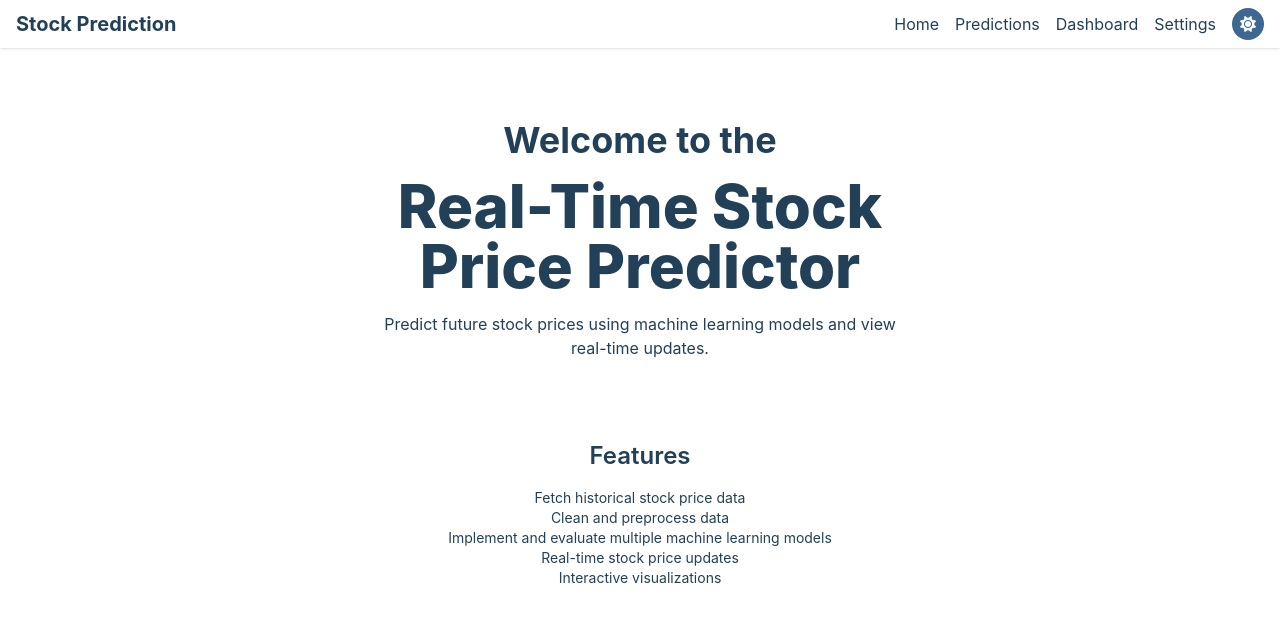
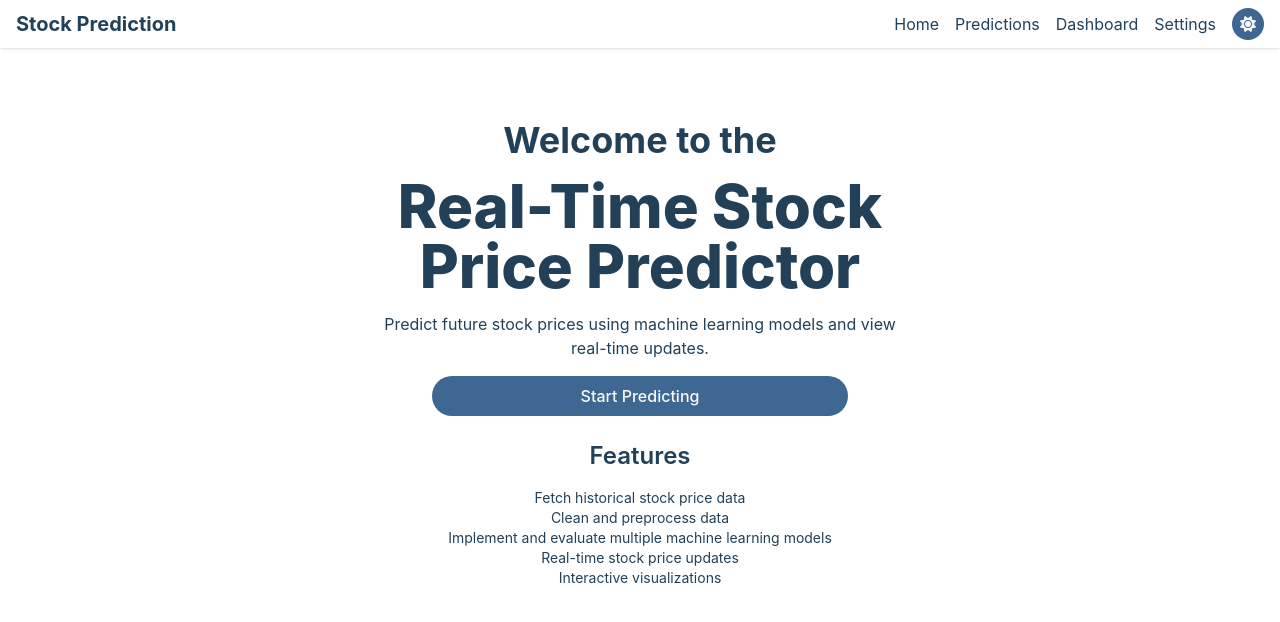
Before and after one commit to nbursa/stock-price-predictor, a Vue app: page / in a window 1280 px wide. Shown: the top 622 px of the page. Built offline with nearby package versions, Linux system fonts and the light colour scheme; no server answers.

Commit message:
Homepage cta

```diff
--- a/src/views/Home.vue
+++ b/src/views/Home.vue
@@ -1,6 +1,6 @@
 <template>
-  <div class="home p-4">
-    <header class="header py-10 text-center max-w-lg mx-auto">
+  <div class="p-4">
+    <header class="header pt-10 text-center max-w-lg mx-auto">
       <div class="font-bold text-4xl mb-4">Welcome to the</div>
       <h1 class="text-6xl font-extrabold">Real-Time Stock Price Predictor</h1>
       <p class="mt-4">
@@ -8,7 +8,13 @@
         real-time updates.
       </p>
     </header>
-    <main class="mt-0">
+    <main class="flex flex-col items-center mt-0 w-full">
+      <button
+        class="px-8 mx-auto w-1/3 min-w-fit"
+        @click="navigateToPredictions"
+      >
+        Start Predicting
+      </button>
       <div class="p-6 max-w-lg mx-auto">
         <h2 class="text-2xl font-semibold text-center">Features</h2>
         <ul class="mt-4 p-0 text-sm text-center">
@@ -25,8 +31,20 @@
 
 <script lang="ts">
 import { defineComponent } from 'vue'
+import { useRouter } from 'vue-router'
 
 export default defineComponent({
   name: 'HomePage',
+  setup() {
+    const router = useRouter()
+
+    const navigateToPredictions = () => {
+      router.push('/predictions')
+    }
+
+    return {
+      navigateToPredictions,
+    }
+  },
 })
 </script>
--- a/src/views/Settings.vue
+++ b/src/views/Settings.vue
@@ -30,7 +30,7 @@
               <option value="dark">Dark</option>
             </select>
           </div>
-          <button type="submit" class="w-full px-4 py-2">
+          <button type="submit" class="w-full px-4 py-1">
             Save Preferences
           </button>
         </form>
@@ -52,7 +52,7 @@
               >
             </div>
           </div>
-          <button type="submit" class="w-full px-4 py-2">
+          <button type="submit" class="w-full px-4 py-1">
             Save Notifications
           </button>
         </form>
@@ -71,7 +71,7 @@
               class="w-full px-4 py-2 border rounded-lg"
             />
           </div>
-          <button type="submit" class="w-full px-4 py-2">Save API Key</button>
+          <button type="submit" class="w-full px-4 py-1">Save API Key</button>
         </form>
       </section>
     </div>
```
